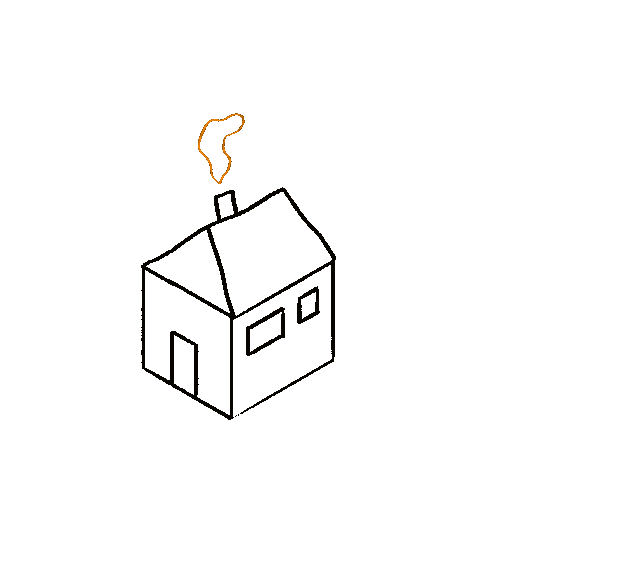
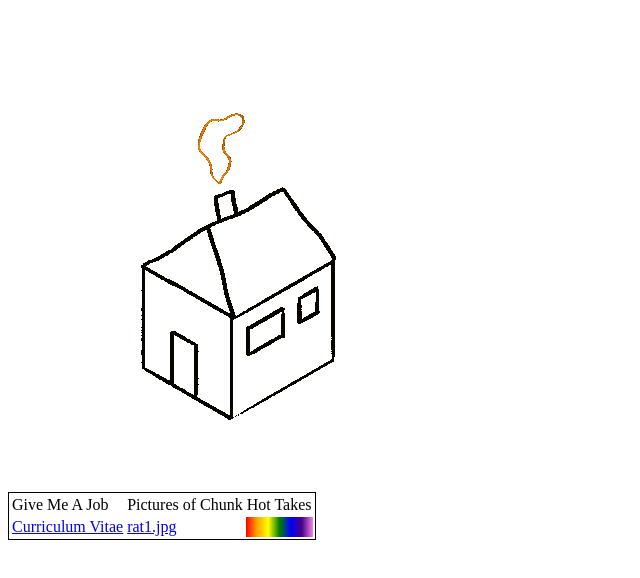
Before and after one commit to springle/carriefilionshouseofbadideas, a plain HTML site: page public/index.html in a window 1280 px wide. Shown: the whole page, without its empty margins (0-640 px from the left). Drawn offline with Linux system fonts and the light colour scheme.

Commit message:
Add sample table

```diff
--- a/public/index.html
+++ b/public/index.html
@@ -7,5 +7,16 @@
   </head>
   <body>
     <img src="house.gif"></img>
+    <table style="border: 1px solid black;">
+      <tr>
+        <td>Give Me A Job</a></td>
+        <td><a>Pictures of Chunk</a></td>
+        <td><a>Hot Takes</a></td>
+      </tr>
+      <tr>
+        <td><a href="./cv.html">Curriculum Vitae</a></td>
+        <td><a href="./rat1.jpg">rat1.jpg</a></td>
+        <td style="background:linear-gradient(90deg, Red, Orange, Yellow, Green, Blue, Indigo,violet);"></td>
+      </tr>
   </body>
 </html>
```
